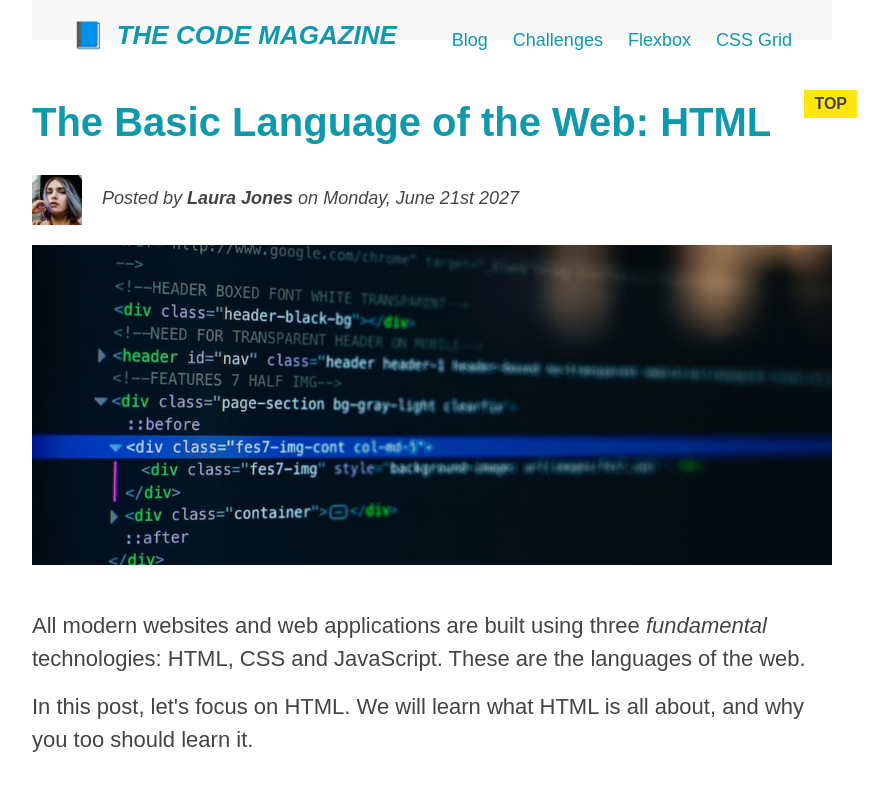
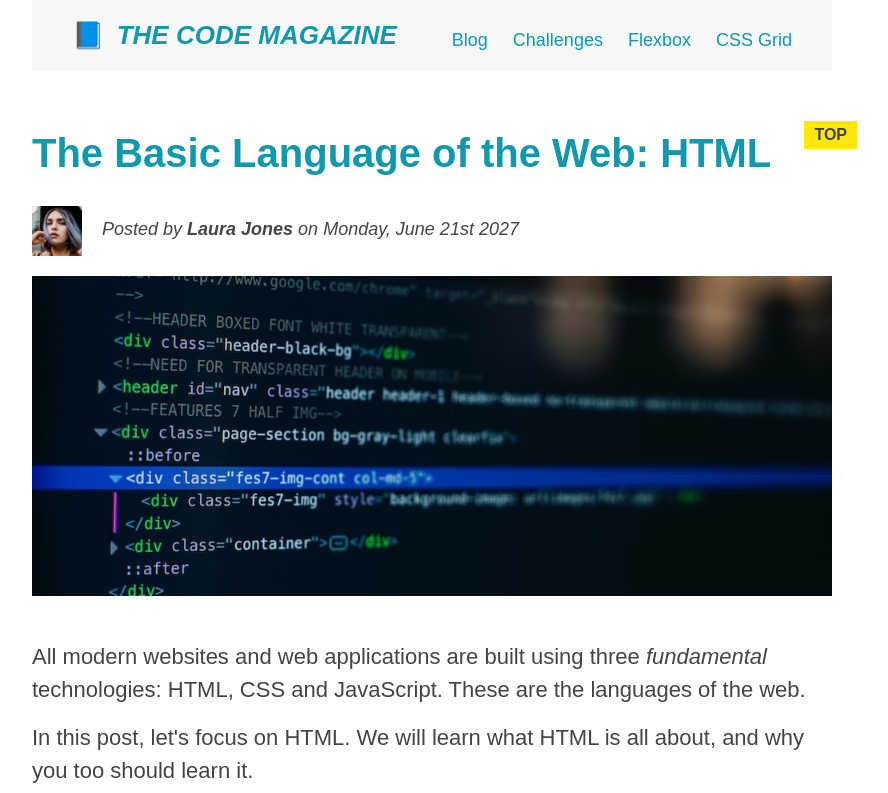
Before and after one commit to shubham88fru/html-css-course, a plain HTML site: page starter/03-CSS-Fundamentals/index.html in a window 1280 px wide. Shown: the top 793 px of the page, without its empty margins (208-1096 px from the left). Drawn offline with Linux system fonts and the light colour scheme.

Commit message:
clearfix

```diff
--- a/starter/03-CSS-Fundamentals/index.html
+++ b/starter/03-CSS-Fundamentals/index.html
@@ -16,7 +16,7 @@
     <h6>The Basic Language of the Web: HTML</h6>
     -->
     <div class="container">
-      <header class="main-header">
+      <header class="main-header clearfix">
         <h1>📘 The Code Magazine</h1>
 
         <nav>
--- a/starter/03-CSS-Fundamentals/style.css
+++ b/starter/03-CSS-Fundamentals/style.css
@@ -236,6 +236,9 @@ h2 {
   that will automatically become the very last child
   of the selected element.
 
+  mandatory for ::after to have a content, even if
+  empty, but is mandatory for ::after to take effect
+
   `before` pseudo element creats a pseudo element
   that will automatically become the very first child
   of the selected element.
@@ -276,3 +279,10 @@ h1 {
 nav {
   float: right;
 }
+
+/* hack to fix float clearing issue */
+.clearfix::after {
+  content: '';
+  display: block;
+  clear: both;
+}
```
